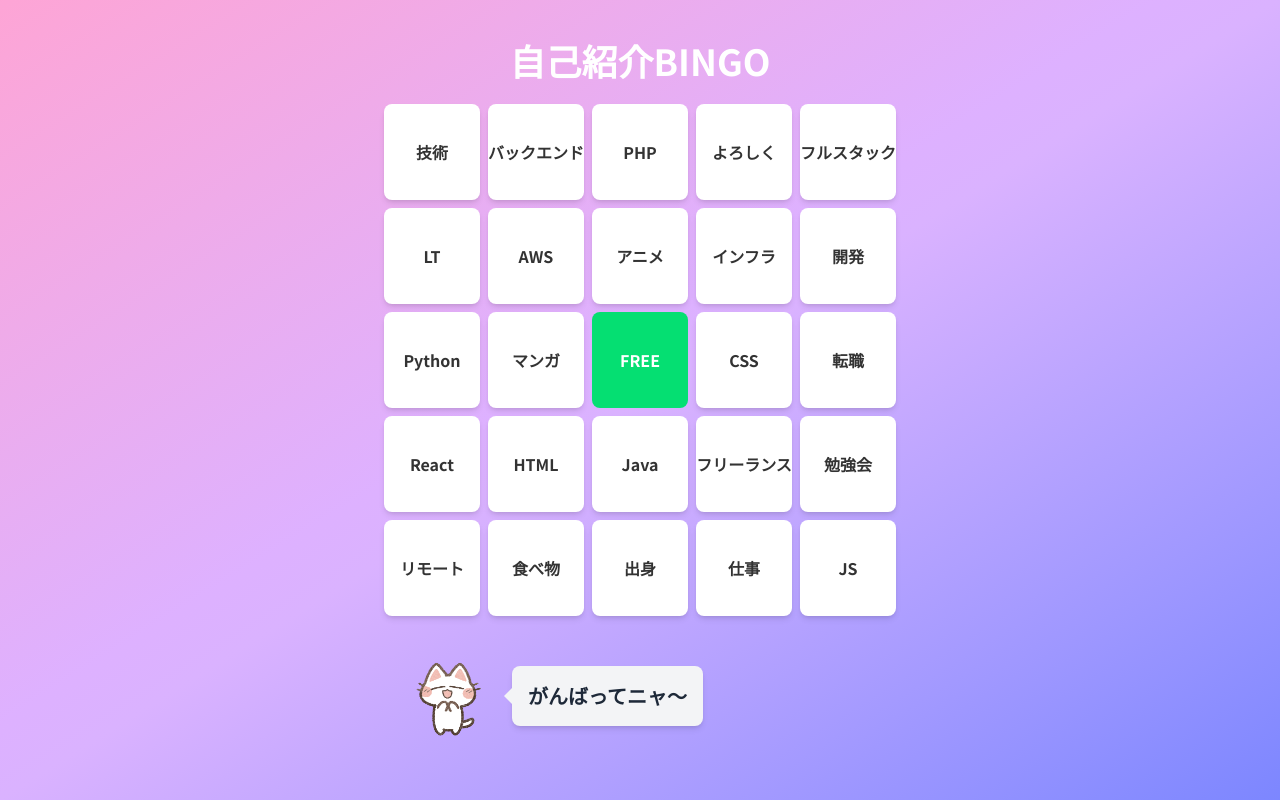
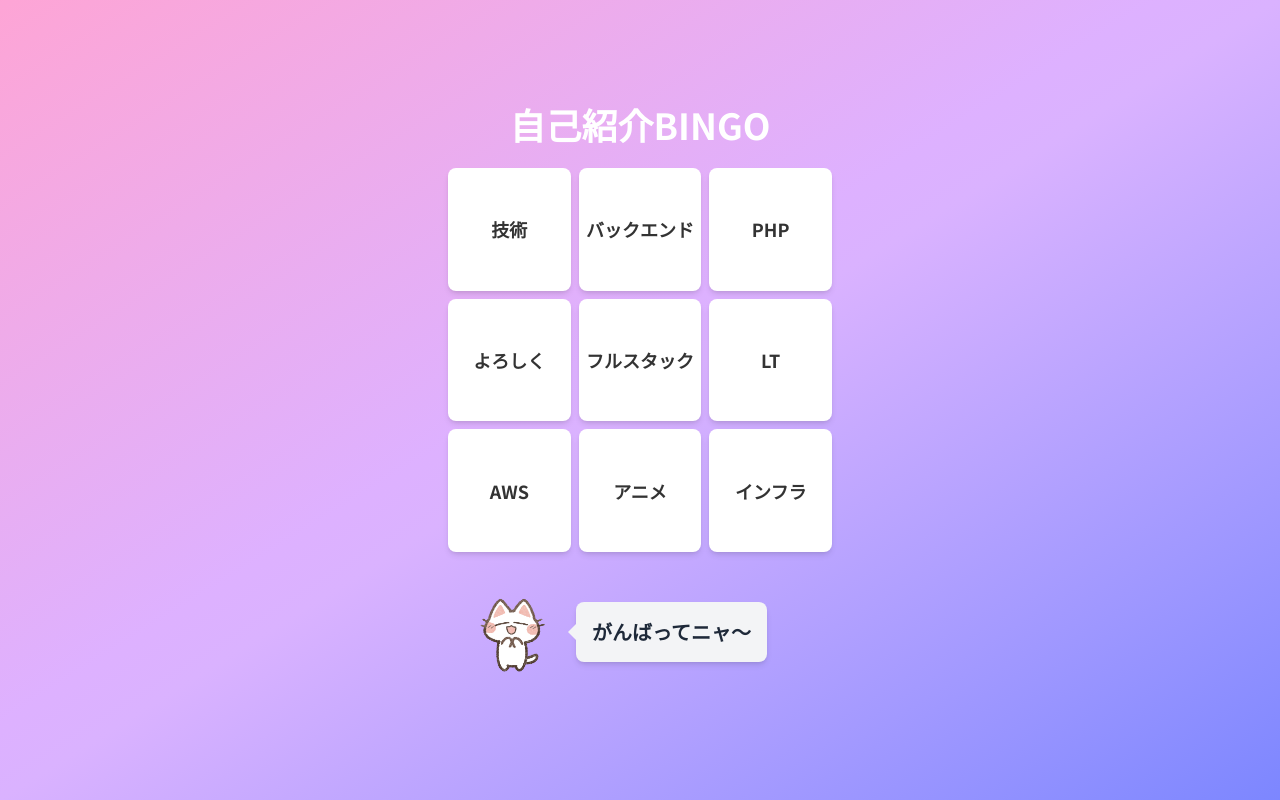
Before and after one commit to horii203/bingo, a Vue app: page / in a window 1280 px wide. Built offline with nearby package versions, Linux system fonts and the light colour scheme.

Commit message:
3*3に変更。FREEマス削除

```diff
--- a/src/App.vue
+++ b/src/App.vue
@@ -6,7 +6,7 @@ import BingoBoard from "./components/BingoBoard.vue";
   <main
     class="p-4 flex items-center justify-center min-w-[320px] min-h-screen text-center bg-gradient-to-br from-pink-300 via-purple-300 to-indigo-400"
   >
-    <div>
+    <div class="max-w-sm w-full">
       <h1 class="text-3xl sm:text-4xl mb-4 sm:mb-6 text-white">
         自己紹介BINGO
       </h1>
--- a/src/components/BingoBoard.vue
+++ b/src/components/BingoBoard.vue
@@ -3,32 +3,18 @@ import { ref, watch, computed } from "vue";
 import { words } from "../data/words.js";
 import { getRandomSample, checkLines } from "../utils/bingo.js";
 
-const size = 5;
+const size = 3;
 const total = size * size;
-const centerIndex = Math.floor(total / 2);
 
-// words 配列からランダムに 24 個の単語を選ぶ（重複なし）
-const selectedWords = getRandomSample(words, 24);
-// ビンゴボードのラベルを作成
-const labels = Array(total).fill("");
+// words 配列からランダムに単語を選ぶ（重複なし）
+const labels = getRandomSample(words, total);
 
-// 選ばれた単語をラベルに設定
-selectedWords.forEach((word, i) => {
-  const pos = i < centerIndex ? i : i + 1;
-  labels[pos] = word;
-});
-labels[centerIndex] = "FREE";
-
-// 選択状態を管理するための配列（中央は最初から選択済み）
-const selected = ref(
-  Array.from({ length: total }, (_, i) => i === centerIndex)
-);
+// 選択状態を管理するための配列
+const selected = ref(Array(total).fill(false));
 
 // セルをクリックしたときの処理
 const toggleCell = (index) => {
-  if (index !== centerIndex) {
-    selected.value[index] = !selected.value[index];
-  }
+  selected.value[index] = !selected.value[index];
 };
 
 // 現在のビンゴライン数とリーチ数
@@ -39,12 +25,13 @@ const reachLines = ref(0);
 watch(
   selected,
   () => {
-    const result = checkLines(selected, size, centerIndex);
+    const result = checkLines(selected, size);
     bingoLines.value = result.bingoLines;
     reachLines.value = result.reachLines;
   },
   { deep: true } // 配列の中身まで監視するオプション
 );
+
 // ネコの画像とメッセージを動的に変更するための計算プロパティ
 const catImage = computed(() => {
   if (bingoLines.value > 0) return "/img/img03.png";
@@ -70,15 +57,15 @@ const catMessage = computed(() => {
 </script>
 
 <template>
-  <div class="grid grid-cols-5 gap-2">
+  <div class="grid grid-cols-3 gap-2">
     <div
       v-for="(label, index) in labels"
       :key="index"
       :class="[
-        'aspect-square flex items-center justify-center rounded-lg cursor-pointer text-sm md:text-base transition',
+        'aspect-square flex items-center justify-center rounded-lg cursor-pointer text-lg transition shadow-md',
         selected[index]
           ? 'bg-green-400 text-white'
-          : 'bg-white hover:bg-gray-100 shadow-md',
+          : 'bg-white hover:bg-gray-100',
       ]"
       @click="toggleCell(index)"
     >
--- a/src/utils/bingo.js
+++ b/src/utils/bingo.js
@@ -13,7 +13,7 @@ export const getRandomSample = (array, sampleSize) => {
 };
 
 // 「ビンゴ」と「リーチ」の状態をチェック
-export const checkLines = (selected, size, centerIndex) => {
+export const checkLines = (selected, size) => {
   // 全てのライン（横・縦・斜め）を配列で定義
   const lines = [];
   // 横ライン
@@ -50,8 +50,6 @@ export const checkLines = (selected, size, centerIndex) => {
     // 未選択マスの数
     let unselected = 0;
     for (const idx of line) {
-      // FREEマスは選択済み扱いなので無視してOK
-      if (idx === centerIndex) continue;
       if (!selected.value[idx]) unselected++;
     }
     // 1つも未選択マスがなければ、そのラインはビンゴ成立
```
